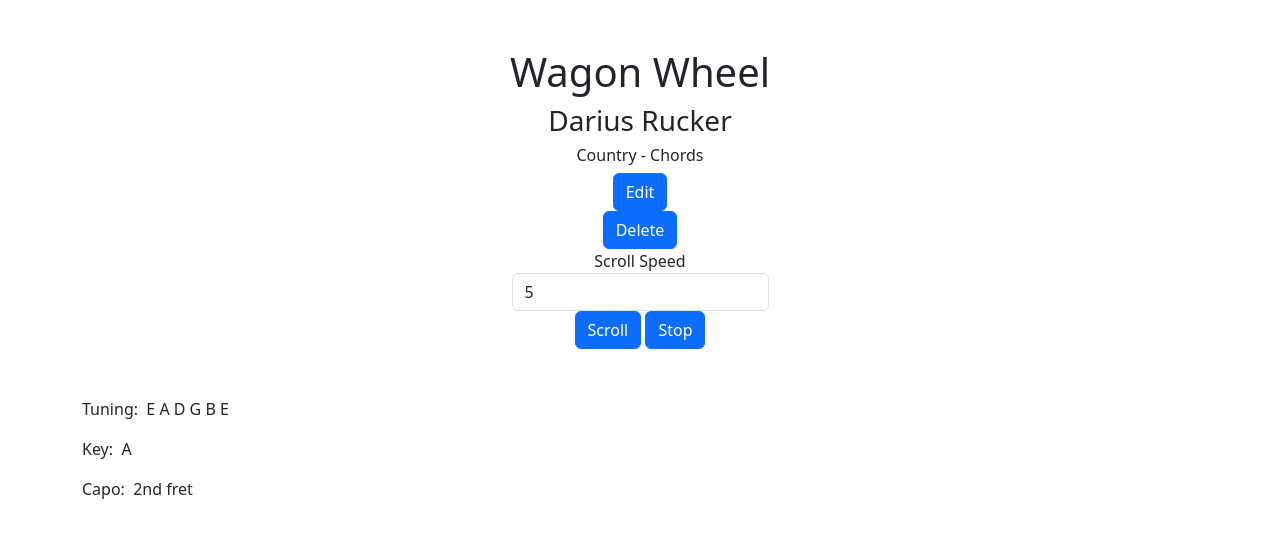
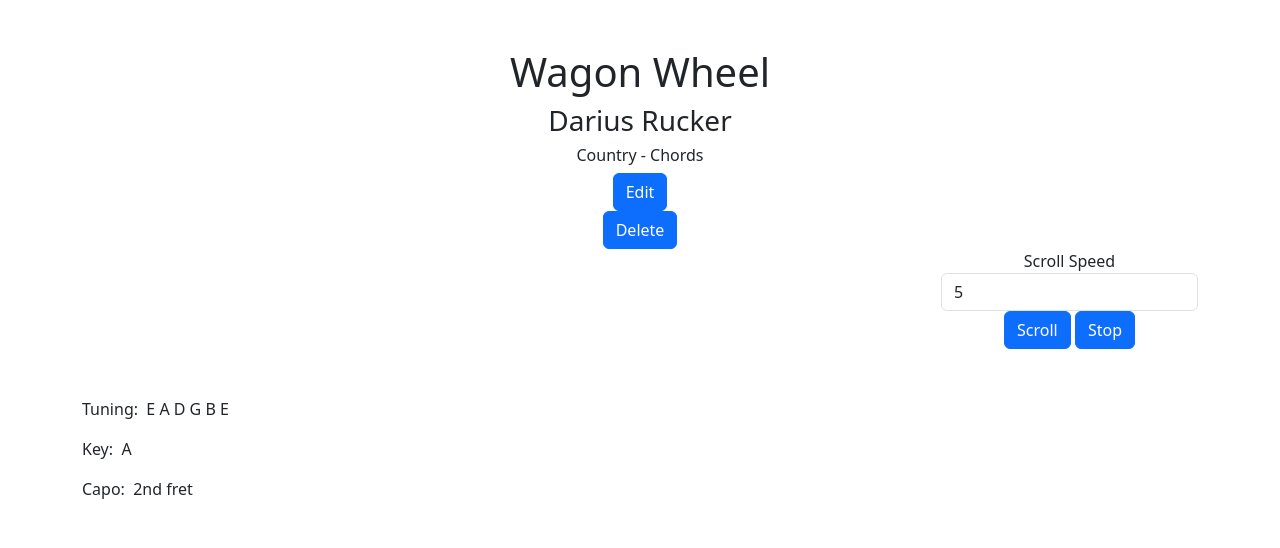
Before and after one commit to EthanKC/chord-scroll, a Flask app: a page that uses templates/song.html in a window 1280 px wide. Shown: the part 64-612 px from the top of the page. Run offline with Flask 3, Linux system fonts and the light colour scheme; a user stored in the database is signed in; data comes from the database, SQL or seed files in the repository; some libraries are stand-ins or nearby versions.

Commit message:
Made scroll speed, scroll, and stop buttons sticky on the right side of the song.html page

```diff
--- a/static/style.css
+++ b/static/style.css
@@ -1,3 +1,10 @@
 html {
     scroll-behavior: smooth;
 }
+
+.scroll-buttons {
+    position: sticky;
+    top: 100px;
+    width:max-content;
+    margin-left:auto;
+}
--- a/templates/song.html
+++ b/templates/song.html
@@ -17,12 +17,14 @@
         <input name="id" type="hidden" value="{{ song.id }}">
         <button name="delete" class="btn btn-primary">Delete</button>
     </form>
+    <div class="scroll-buttons">
         <form class="form-group">
             <label for="scrollSpeed">Scroll Speed</label>
             <input class="form-control mx-auto w-auto" id="scrollSpeed" name="scrollSpeed" type="number" min="1" value="5">
         </form>
         <button name="scroll" class="btn btn-primary">Scroll</button>
         <button name="stop" class="btn btn-primary">Stop</button>
+    </div>
     <div class="mt-5" name="song" id="song" style="text-align: initial;">
         <p>{{ song.song_text | safe }}</p>
     </div>
```
Also changed, not shown: 1 other file. Lines whose indentation alone changed are shown as unchanged.
